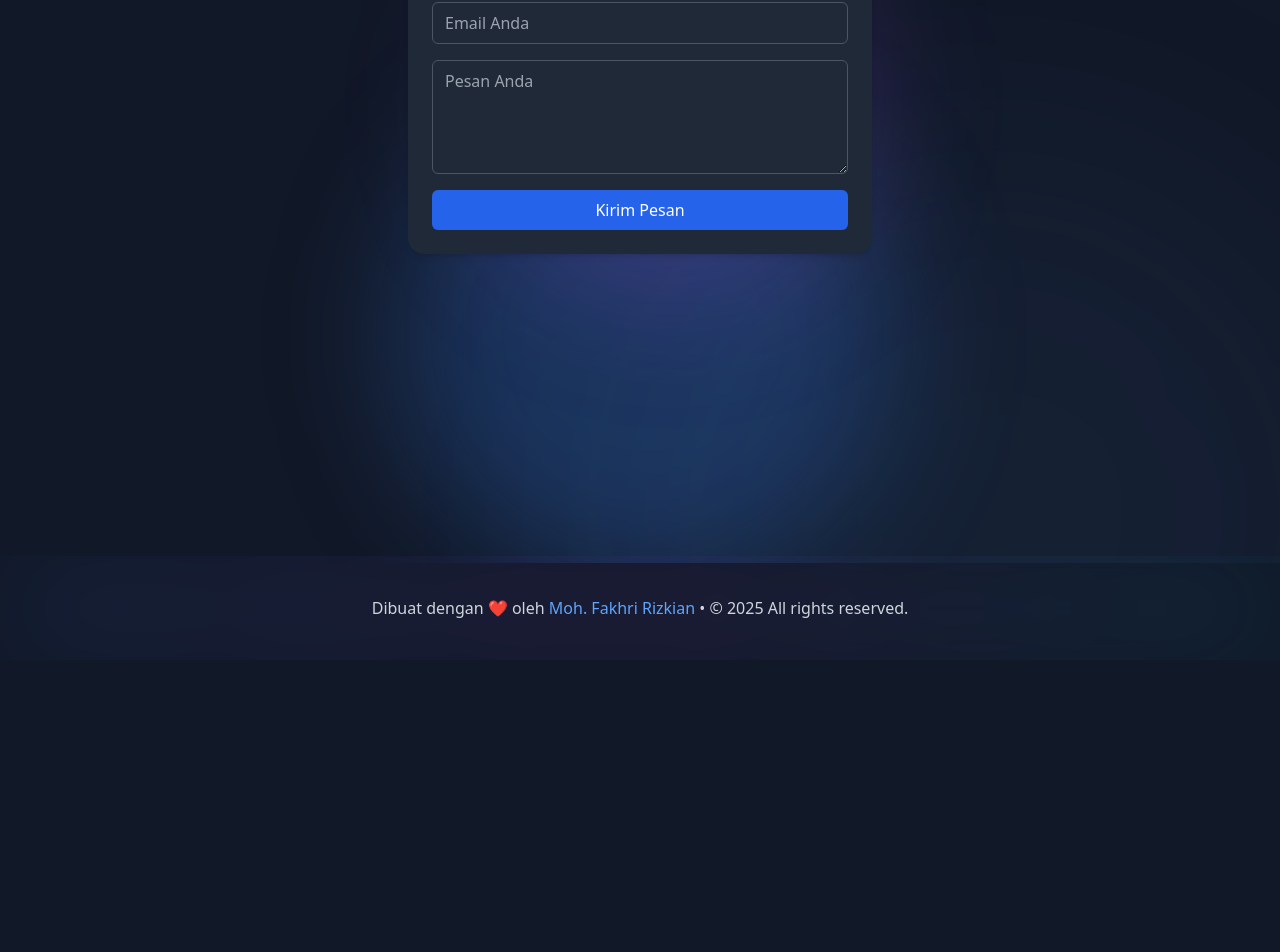
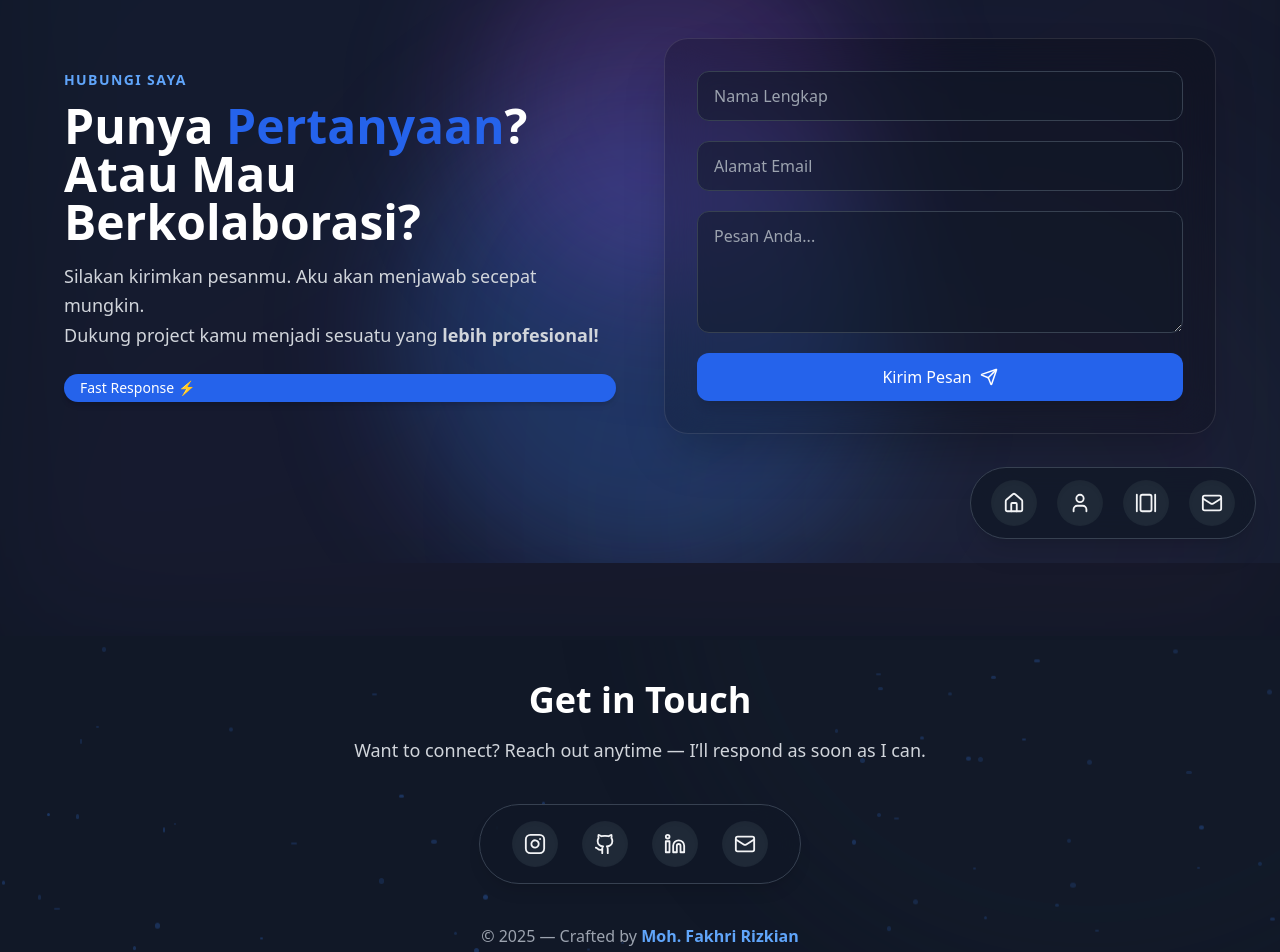
Before and after one commit to FakhriBright/FR-Nextfolio, a Next.js app: page /contact in a window 1280 px wide. Shown: the part 237-1189 px from the top of the page. Before the commit the page ends 897 px from the top, so only its background shows below. Built offline with nearby package versions, Linux system fonts and the light colour scheme.

Commit message:
UI polish: new footer, layout cleanup, spacing fixes, and floating quick-links

```diff
--- a/app/about/page.js
+++ b/app/about/page.js
@@ -2,21 +2,17 @@
 import TransitionProvider from "@/components/TransitionProvider";
 import HeroSection from "@/components/about/HeroSection";
 import ProjectsShowcase from "@/components/about/ProjectsShowcase";
-import GalleryCarousel from "@/components/about/GalleryCarousel";
 import CertificationsGrid from "@/components/about/CertificationsGrid";
 import EducationCarousel from "@/components/about/EducationCarousel";
-import ContactSection from "@/components/about/ContactSection";
 
 export default function AboutPage() {
   return (
     <TransitionProvider>
-      <main className="max-w-7xl mx-auto px-6 py-24 space-y-24">
+      <main className="max-w-7xl mx-auto px-6 py-16 space-y-16">
         <HeroSection />
         <CertificationsGrid />
         <ProjectsShowcase />
-        <GalleryCarousel />
         <EducationCarousel />
-        <ContactSection />
       </main>
     </TransitionProvider>
   );
--- a/app/contact/page.js
+++ b/app/contact/page.js
@@ -1,13 +1,14 @@
 "use client";
 import { useState } from "react";
 import { motion } from "framer-motion";
-import { db } from "@/lib/firebase"; // ⬅️ IMPORT FIREBASE
+import { db } from "@/lib/firebase";
 import { collection, addDoc, serverTimestamp } from "firebase/firestore";
+import { Send } from "lucide-react";
 
 export default function ContactPage() {
   const [form, setForm] = useState({ name: "", email: "", message: "" });
   const [sent, setSent] = useState(false);
-  const [loading, setLoading] = useState(false); // NEW
+  const [loading, setLoading] = useState(false);
 
   const handleChange = (e) => {
     const { name, value } = e.target;
@@ -20,9 +21,7 @@ export default function ContactPage() {
 
     try {
       await addDoc(collection(db, "messages"), {
-        name: form.name,
-        email: form.email,
-        message: form.message,
+        ...form,
         createdAt: serverTimestamp(),
       });
 
@@ -31,7 +30,7 @@ export default function ContactPage() {
 
       setTimeout(() => setSent(false), 4000);
     } catch (error) {
-      console.error("Error mengirim:", error);
+      console.error("Error:", error);
       alert("Gagal mengirim pesan!");
     }
 
@@ -39,31 +38,56 @@ export default function ContactPage() {
   };
 
   return (
-    <main className="max-w-lg mx-auto p-6">
-      <motion.h1
-        initial={{ opacity: 0, y: 20 }}
-        animate={{ opacity: 1, y: 0 }}
-        transition={{ duration: 0.4 }}
-        className="text-3xl font-bold mb-6 text-center dark:text-white"
+    <main className="relative min-h-screen flex justify-center items-center py-20 px-6 overflow-hidden">
+
+      {/* BACKGROUND GRADIENT */}
+      <div className="absolute inset-0 bg-gradient-to-br from-blue-500/10 via-purple-500/10 to-pink-500/10 blur-3xl opacity-40 pointer-events-none" />
+
+      <div className="max-w-6xl w-full grid md:grid-cols-2 gap-12 relative z-10">
+
+        {/* LEFT CONTENT */}
+        <motion.div
+          initial={{ opacity: 0, x: -40 }}
+          animate={{ opacity: 1, x: 0 }}
+          transition={{ duration: 0.6 }}
+          className="flex flex-col justify-center"
         >
-        Hubungi Saya
-      </motion.h1>
+          <p className="text-sm tracking-widest font-semibold text-blue-500 dark:text-blue-400">
+            HUBUNGI SAYA
+          </p>
 
+          <h1 className="text-4xl md:text-5xl font-extrabold text-gray-900 dark:text-white leading-tight mt-3">
+            Punya <span className="text-blue-600">Pertanyaan</span>?
+            Atau Mau Berkolaborasi?
+          </h1>
+
+          <p className="mt-4 text-gray-600 dark:text-gray-300 text-lg leading-relaxed">
+            Silakan kirimkan pesanmu. Aku akan menjawab secepat mungkin.
+            <br />Dukung project kamu menjadi sesuatu yang <b>lebih profesional!</b>
+          </p>
+
+          {/* Small badge */}
+          <div className="mt-6 inline-block bg-blue-600 text-white px-4 py-1 rounded-full text-sm shadow-md">
+            Fast Response ⚡
+          </div>
+        </motion.div>
+
+        {/* FORM */}
         <motion.form
           onSubmit={handleSubmit}
-        initial={{ opacity: 0, y: 20 }}
-        animate={{ opacity: 1, y: 0 }}
-        transition={{ duration: 0.5, delay: 0.1 }}
-        className="flex flex-col gap-4 bg-white dark:bg-gray-800 rounded-2xl shadow-md p-6"
+          initial={{ opacity: 0, x: 40 }}
+          animate={{ opacity: 1, x: 0 }}
+          transition={{ duration: 0.6, delay: 0.1 }}
+          className="backdrop-blur-xl bg-white/20 dark:bg-black/20 border border-white/20 dark:border-white/10 shadow-2xl p-8 rounded-3xl flex flex-col gap-5"
         >
           <input
             type="text"
             name="name"
             value={form.name}
             onChange={handleChange}
-          placeholder="Nama Anda"
+            placeholder="Nama Lengkap"
             required
-          className="border border-gray-300 dark:border-gray-600 bg-transparent rounded-md px-3 py-2"
+            className="w-full px-4 py-3 rounded-xl bg-white/70 dark:bg-gray-900/50 border border-gray-300 dark:border-gray-700 focus:ring-2 focus:ring-blue-500 outline-none transition"
           />
 
           <input
@@ -71,40 +95,41 @@ export default function ContactPage() {
             name="email"
             value={form.email}
             onChange={handleChange}
-          placeholder="Email Anda"
+            placeholder="Alamat Email"
             required
-          className="border border-gray-300 dark:border-gray-600 bg-transparent rounded-md px-3 py-2"
+            className="w-full px-4 py-3 rounded-xl bg-white/70 dark:bg-gray-900/50 border border-gray-300 dark:border-gray-700 focus:ring-2 focus:ring-blue-500 outline-none transition"
           />
 
           <textarea
             name="message"
             value={form.message}
             onChange={handleChange}
-          placeholder="Pesan Anda"
+            placeholder="Pesan Anda..."
             rows="4"
             required
-          className="border border-gray-300 dark:border-gray-600 bg-transparent rounded-md px-3 py-2"
+            className="w-full px-4 py-3 rounded-xl bg-white/70 dark:bg-gray-900/50 border border-gray-300 dark:border-gray-700 focus:ring-2 focus:ring-blue-500 outline-none transition"
           ></textarea>
 
           <button
             type="submit"
             disabled={loading}
-          className="bg-blue-600 text-white rounded-md py-2 hover:bg-blue-700 transition disabled:opacity-50"
+            className="flex items-center justify-center gap-2 bg-blue-600 hover:bg-blue-700 text-white font-medium py-3 rounded-xl transition disabled:opacity-50 shadow-lg active:scale-95"
           >
             {loading ? "Mengirim..." : "Kirim Pesan"}
+            <Send size={18} />
           </button>
-      </motion.form>
 
           {sent && (
-        <motion.div
-          initial={{ opacity: 0, y: 20 }}
-          animate={{ opacity: 1, y: 0 }}
-          transition={{ duration: 0.3 }}
-          className="mt-4 text-green-600 text-center font-medium"
+            <motion.p
+              initial={{ opacity: 0 }}
+              animate={{ opacity: 1 }}
+              className="text-green-500 text-center font-semibold"
             >
-          Pesan berhasil dikirim ✅
-        </motion.div>
+              Pesan berhasil dikirim! ✔
+            </motion.p>
           )}
+        </motion.form>
+      </div>
     </main>
   );
 }
--- a/app/layout.js
+++ b/app/layout.js
@@ -1,7 +1,8 @@
 import Navbar from "@/components/Navbar";
 import Footer from "@/components/Footer";
 import AnimatedBackground from "@/components/AnimatedBackground";
-import CursorEffect from "@/components/CursorEffect"; // ⬅️ tambahkan ini
+import CursorEffect from "@/components/CursorEffect";
+import FloatingNav from "@/components/FloatingNav";   // ⬅️ Tambahkan ini
 
 import "../styles/globals.css";
 
@@ -15,13 +16,24 @@ export default function RootLayout({ children }) {
     <html lang="en" suppressHydrationWarning>
       <body className="bg-white dark:bg-gray-900 text-gray-900 dark:text-gray-100 transition-colors duration-300">
 
-        {/* 🔥 Custom Cursor muncul di SEMUA HALAMAN */}
+        {/* 🔥 Custom Cursor */}
         <CursorEffect />
 
+        {/* ✨ Animated Background */}
         <AnimatedBackground />
+
+        {/* 🌐 Navbar */}
         <Navbar />
+
+        {/* PAGE CONTENT */}
         <div className="min-h-[80vh] relative z-10">{children}</div>
+
+        {/* 🌙 Footer */}
         <Footer />
+
+        {/* 🚀 Floating Navigation (selalu tampil) */}
+        <FloatingNav />
+
       </body>
     </html>
   );
--- /dev/null
+++ b/components/FloatingNav.jsx
@@ -0,0 +1,55 @@
+"use client";
+import { motion } from "framer-motion";
+import Link from "next/link";
+import { Home, User, Mail, GalleryHorizontal } from "lucide-react";
+
+export default function FloatingNav() {
+  return (
+    <motion.div
+      initial={{ opacity: 0, y: 40 }}
+      animate={{ opacity: 1, y: 0 }}
+      transition={{ duration: 0.6 }}
+      className="
+        fixed bottom-6 right-6 z-[80]
+        bg-white/80 dark:bg-gray-900/80
+        backdrop-blur-xl shadow-xl border
+        border-gray-300 dark:border-gray-700
+        rounded-full px-5 py-3 flex items-center gap-5
+      "
+    >
+      <NavIcon href="/" icon={<Home size={22} />} label="Home" />
+      <NavIcon href="/about" icon={<User size={22} />} label="About" />
+      <NavIcon href="/projects" icon={<GalleryHorizontal size={22} />} label="Projects" />
+      <NavIcon href="/contact" icon={<Mail size={22} />} label="Contact" />
+    </motion.div>
+  );
+}
+
+function NavIcon({ href, icon, label }) {
+  return (
+    <Link href={href} className="group relative flex items-center">
+      <motion.div
+        whileHover={{ scale: 1.12, y: -3 }}
+        whileTap={{ scale: 0.92 }}
+        className="
+          p-3 rounded-full bg-gray-100 dark:bg-gray-800
+          shadow-inner group-hover:shadow-md transition cursor-pointer
+        "
+      >
+        {icon}
+      </motion.div>
+
+      {/* Label bubble */}
+      <span
+        className="
+          absolute -top-8 left-1/2 -translate-x-1/2
+          opacity-0 group-hover:opacity-100
+          transition bg-black text-white text-xs
+          px-2 py-1 rounded-md whitespace-nowrap
+        "
+      >
+        {label}
+      </span>
+    </Link>
+  );
+}
--- a/components/Footer.jsx
+++ b/components/Footer.jsx
@@ -1,36 +1,95 @@
 "use client";
 import { motion } from "framer-motion";
+import { Instagram, Github, Linkedin, Mail } from "lucide-react";
+import Link from "next/link";
 
 export default function Footer() {
   return (
-    <footer className="relative overflow-hidden py-10 mt-20 text-center text-gray-700 dark:text-gray-300">
-      {/* Animated Gradient Background */}
-     <motion.div
-  className="absolute inset-0 bg-gradient-to-r from-blue-500 via-purple-500 to-cyan-500 opacity-10 blur-3xl"
-  animate={{
-    backgroundPosition: ["0% 50%", "100% 50%", "0% 50%"],
-  }}
-  transition={{
-    duration: 15,
-    ease: "linear",
-    repeat: Infinity,
-  }}
-/>
+    <footer className="relative overflow-hidden mt-1 pb-16 pt-10">
 
-      {/* Content */}
+      {/* BIG ORB */}
+      <motion.div
+        className="absolute left-1/2 -translate-x-1/2 bottom-0 w-[900px] h-[900px] rounded-full bg-white dark:bg-gray-800 opacity-10 blur-3xl"
+        initial={{ scale: 0.8, opacity: 0.1 }}
+        animate={{ scale: 1, opacity: 0.15 }}
+        transition={{ duration: 4, repeat: Infinity, repeatType: "reverse" }}
+      />
+
+      {/* DUST PARTICLES */}
+      <div className="absolute inset-0 pointer-events-none">
+        {[...Array(70)].map((_, i) => (
+          <motion.div
+            key={i}
+            className="absolute rounded-full bg-blue-300 dark:bg-blue-500"
+            style={{
+              width: Math.random() * 4 + 2,
+              height: Math.random() * 4 + 2,
+              top: `${Math.random() * 100}%`,
+              left: `${Math.random() * 100}%`,
+              opacity: 0.2,
+            }}
+            animate={{ y: [0, -10, 0], opacity: [0.15, 0.3, 0.15] }}
+            transition={{ duration: 4 + Math.random() * 4, repeat: Infinity, ease: "easeInOut" }}
+          />
+        ))}
+      </div>
+
+      {/* TEXT */}
+      <motion.div
+        className="relative z-10 text-center"
+        initial={{ opacity: 0, y: 10 }}
+        animate={{ opacity: 1, y: 0 }}
+        transition={{ duration: 0.7 }}
+      >
+        <h2 className="text-4xl font-bold text-gray-900 dark:text-white mb-4">
+          Get in Touch
+        </h2>
+        <p className="text-gray-600 dark:text-gray-300 max-w-xl mx-auto text-lg">
+          Want to connect? Reach out anytime — I’ll respond as soon as I can.
+        </p>
+      </motion.div>
+
+      {/* SOCIAL BAR */}
+      <motion.div
+        initial={{ opacity: 0, y: 20 }}
+        animate={{ opacity: 1, y: 0 }}
+        transition={{ delay: 0.2, duration: 0.6 }}
+        className="relative z-10 mx-auto mt-10 w-fit px-8 py-4 bg-white/80 dark:bg-gray-900/80 backdrop-blur-xl rounded-full shadow-lg flex items-center gap-6 border border-gray-200 dark:border-gray-700"
+        >
+        <FooterIcon href="https://www.instagram.com/elrizkianf_/" icon={<Instagram size={22} />} />
+        <FooterIcon href="https://github.com/FakhriBright" icon={<Github size={22} />} />
+        <FooterIcon href="https://www.linkedin.com/in/mohammad-fakhri-rizkian-0bb8b9330/" icon={<Linkedin size={22} />} />
+        <FooterIcon href="mailto:selaluli0123@gmail.com" icon={<Mail size={22} />} />
+      </motion.div>
+
+      {/* COPYRIGHT */}
       <motion.p
+        className="relative z-10 text-center mt-10 text-gray-600 dark:text-gray-400"
         initial={{ opacity: 0 }}
         animate={{ opacity: 1 }}
         transition={{ duration: 0.8 }}
-        className="relative z-10 font-medium"
       >
-        Dibuat dengan ❤️ oleh{" "}
-        <span className="text-blue-600 dark:text-blue-400">
+        © 2025 — Crafted by{" "}
+        <span className="font-semibold text-blue-600 dark:text-blue-400">
           Moh. Fakhri Rizkian
         </span>
-        {" • "}
-        © 2025 All rights reserved.
       </motion.p>
+
     </footer>
   );
 }
+
+/* ICON */
+function FooterIcon({ href, icon }) {
+  return (
+    <Link href={href} target="_blank">
+      <motion.div
+        whileHover={{ scale: 1.15, y: -4 }}
+        whileTap={{ scale: 0.9 }}
+        className="p-3 rounded-full bg-gray-100 dark:bg-gray-800 shadow-inner hover:shadow-md transition"
+      >
+        {icon}
+      </motion.div>
+    </Link>
+  );
+}
--- a/styles/globals.css
+++ b/styles/globals.css
@@ -51,3 +51,20 @@ html, body {
     transform: scale(0.4);
   }
 }
+
+
+/* =========================================================
+   GLOBAL SECTION SPACING (BIAR ABOUT RAPI)
+   ========================================================= */
+
+/* Spacing standar untuk semua section (64px atas + bawah) */
+.section {
+  padding-top: 4rem;   /* 64px */
+  padding-bottom: 4rem;
+}
+
+/* Versi lebih rapat (32px) jika ingin compact */
+.section-sm {
+  padding-top: 2rem;   /* 32px */
+  padding-bottom: 2rem;
+}
```
Also changed, not shown: components/about/GalleryCarousel.jsx (+102 -43 lines), public/gallery/7.png (added). Lines whose indentation alone changed are shown as unchanged.
